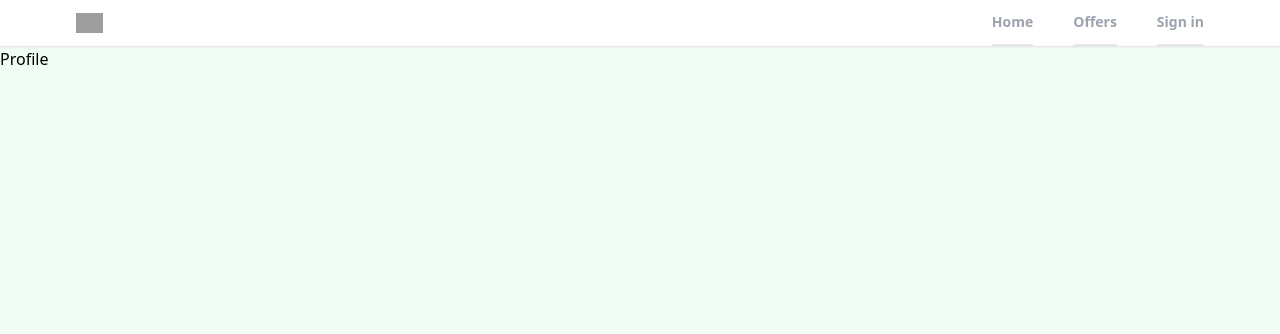
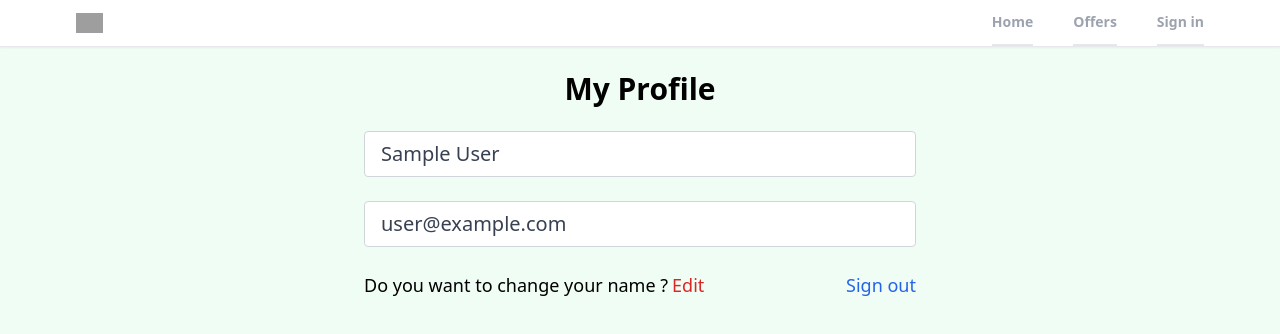
Before and after one commit to kevinkalenga/realtor_website, a React (Create React App) app: page /profile in a window 1280 px wide. Shown: the top 334 px of the page. Built offline with nearby package versions, Linux system fonts and the light colour scheme; no server answers; sample sign-in values are in the browser's storage; grey boxes are pictures that could not be loaded.

Commit message:
Create private route and custom hook for protecting the profile page and add the logout functionality

```diff
--- a/src/App.js
+++ b/src/App.js
@@ -9,6 +9,7 @@
 import Header from './components/Header';
 import 'react-toastify/dist/ReactToastify.css';
 import { ToastContainer } from "react-toastify";
+import PrivateRoute from './components/PrivateRoute';
 function App() {
   return (
     <>
@@ -16,7 +17,10 @@
         <Header />
         <Routes>
           <Route path="/" element={<Home />} />
-          <Route path="/profile" element={<Profile />} />
+          <Route path='/profile' element={<PrivateRoute />}>
+             <Route path="/profile" element={<Profile />} />
+          </Route>
+
           <Route path="/sign-in" element={<SignIn />} />
           <Route path="/sign-up" element={<SignUp />} />
           <Route path="/forgot-password" element={<ForgotPassword />} />
--- /dev/null
+++ b/src/components/PrivateRoute.jsx
@@ -0,0 +1,11 @@
+import React from 'react'
+import { Outlet, Navigate } from 'react-router-dom'
+import {useAuthStatus} from '../hooks/useAuthStatus'
+
+export default function PrivateRoute() {
+    const {loggedIn, checkingStatus} = useAuthStatus();
+    if(checkingStatus) {
+        return <h3>Loading...</h3>
+    }
+  return loggedIn ? <Outlet /> : <Navigate to="/sign-in" />
+}
--- /dev/null
+++ b/src/hooks/useAuthStatus.jsx
@@ -0,0 +1,20 @@
+import { getAuth, onAuthStateChanged } from 'firebase/auth';
+import  { useEffect, useState } from 'react'
+
+export function useAuthStatus() {
+    const [loggedIn, setLoggedIn] = useState(false)
+    const [checkingStatus, setCheckingStatus] = useState(true);
+
+    useEffect(() => {
+        const auth = getAuth();
+        onAuthStateChanged(auth, (user) => {
+            if(user) {
+                setLoggedIn(true)
+            }
+            setCheckingStatus(false)
+        })
+    }, [])
+  return (
+    {loggedIn, checkingStatus}
+  )
+}
--- a/src/pages/Profile.jsx
+++ b/src/pages/Profile.jsx
@@ -1,7 +1,49 @@
-import React from 'react'
+import { getAuth } from 'firebase/auth';
+import React, { useState } from 'react';
+import { useNavigate } from 'react-router';
 
 export default function Profile() {
+  const auth = getAuth();
+  const navigate = useNavigate();
+  const [formDate, setFormData] = useState({
+    name:auth.currentUser.displayName,
+    email:auth.currentUser.email
+  });
+  const {name, email} = formDate;
+
+  function onLogOut() {
+    auth.signOut();
+    navigate('/');
+  }
   return (
-    <div>Profile</div>
+    <>
+      <section className='max-w-6xl flex mx-auto justify-center items-center flex-col'>
+        <h1 className='text-3xl text-center mt-6 font-bold'>My Profile</h1>
+        <div className='w-full md:w-[50%] mt-6 px-3'>
+          <form>
+            <input type="text" id="name" value={name}disabled
+            className='mb-6 w-full px-4 py-2 text-xl
+             text-gray-700 bg-white border border-gray-300 rounded transition ease-in-out'
+             />
+            <input type="email" id="email" value={email}disabled
+            className='mb-6 w-full px-4 py-2 text-xl
+             text-gray-700 bg-white border border-gray-300 rounded transition ease-in-out'
+             />
+
+             <div className='flex justify-between whitespace-nowrap text-sm sm:text-lg mb-6'>
+                <p className='flex items-center'>
+                    Do you want to change your name ?
+                    <span className='text-red-600 hover:text-red-700
+                        transition ease-in-out duration-200 ml-1 cursor-pointer'>Edit</span>
+                </p>
+                <p onClick={onLogOut} className='text-blue-600 hover:text-blue-800 transition
+                              duration-200 ease-in-out cursor-pointer'>
+                  Sign out
+                </p>
+             </div>
+          </form>
+        </div>
+      </section>
+    </>
   )
 }
```
